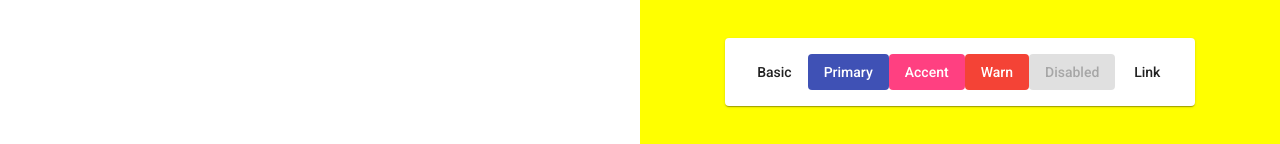
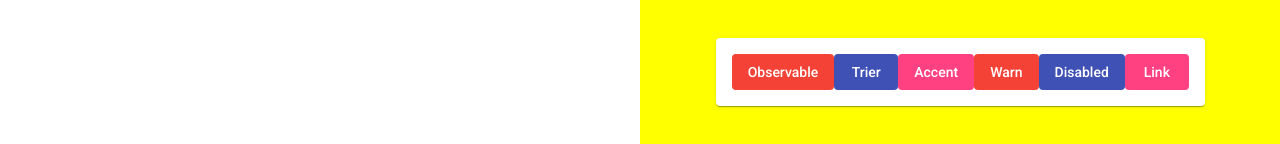
Before and after one commit to jojodev77/angulardev, an Angular app: page /fonction in a window 1280 px wide. Shown: the part 348-492 px from the top of the page. Built offline with nearby package versions, Linux system fonts and the light colour scheme.

Commit message:
fonction model

```diff
--- a/src/app/pages/fonction/fonction.component.html
+++ b/src/app/pages/fonction/fonction.component.html
@@ -1,11 +1,11 @@
 <mat-card>
     <div class="example-button-row">
-        <button mat-flat-button>Basic</button>
-        <button mat-flat-button color="primary">Primary</button>
+        <button mat-flat-button color="warn">Observable</button>
+        <button mat-flat-button color="primary">Trier</button>
         <button mat-flat-button color="accent">Accent</button>
         <button mat-flat-button color="warn">Warn</button>
-        <button mat-flat-button disabled>Disabled</button>
-        <a mat-flat-button routerLink=".">Link</a>
+        <button mat-flat-button  color="primary">Disabled</button>
+        <a mat-flat-button routerLink="." color="accent">Link</a>
       </div>
 
 </mat-card>
```
Also changed, not shown: src/app/models/fonction.model.ts (added, +7 -0 lines).
